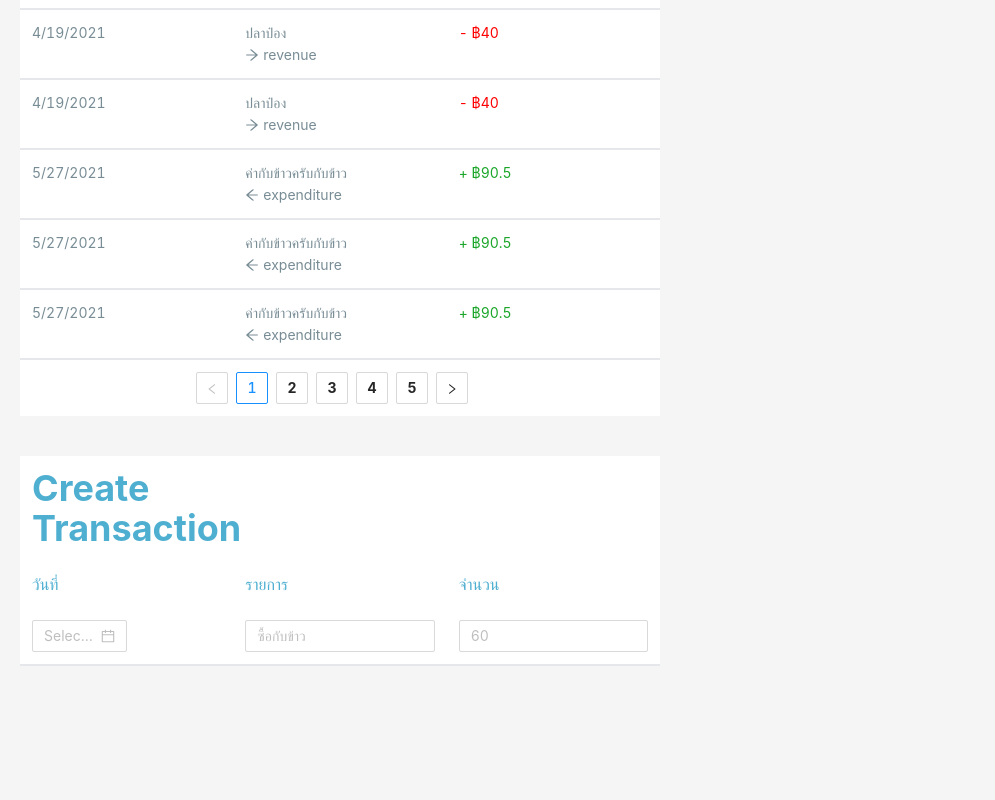
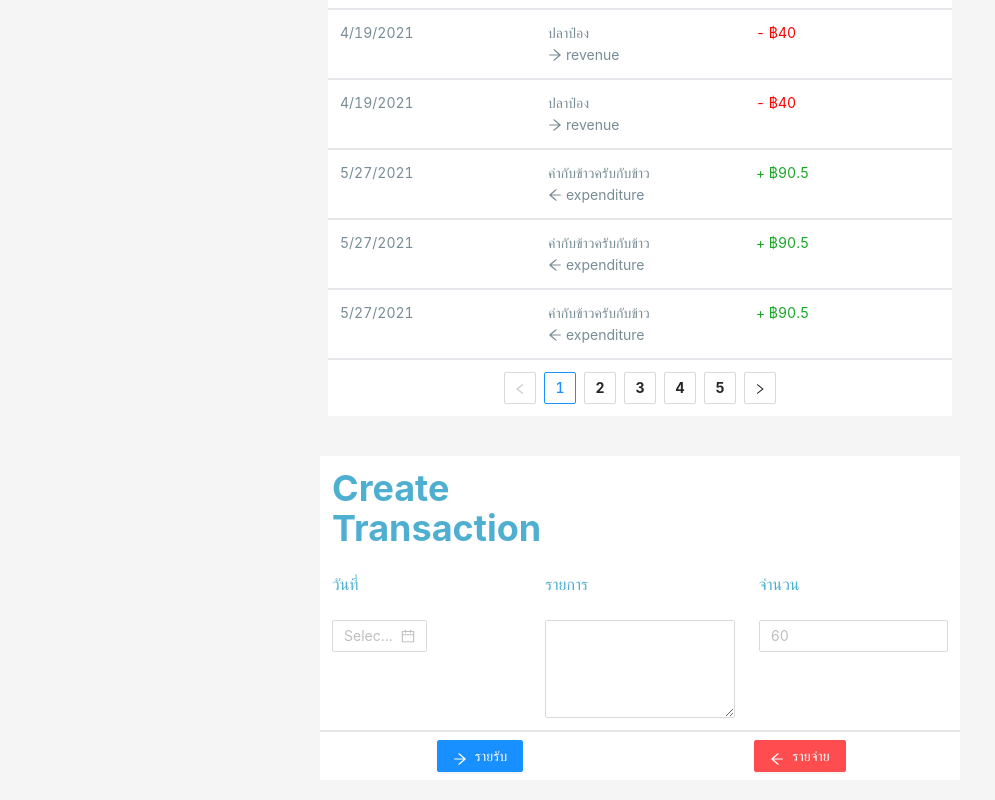
Before and after one commit to Jetnipat-c/mini-project-frontend, a Next.js app: page / in a window 1280 px wide. Shown: the part 568-1368 px from the top of the page, without its empty margins (0-995 px from the left). Before the commit the page ends 1254 px from the top, so only its background shows below. Built offline with nearby package versions, Linux system fonts and the light colour scheme; no server answers.

Commit message:
:tada: flex wrap

```diff
--- a/components/CreateTransaction.tsx
+++ b/components/CreateTransaction.tsx
@@ -7,7 +7,10 @@ import {
   DatePicker,
   AutoComplete,
   Cascader,
+  Button,
 } from "antd";
+import { ArrowLeftOutlined, ArrowRightOutlined } from "@ant-design/icons";
+const { TextArea } = Input;
 import { useState } from "react";
 const CreateTransaction = () => {
   const [date, setDate] = useState("");
@@ -28,15 +31,24 @@ const CreateTransaction = () => {
       </div>
 
       <div className="grid grid-cols-3 border-b-2 border-fuchsia-600 max-w-screen-sm bg-white text-title dark:bg-bgnav dark:text-primary ">
-
         <div className="col-start-1 col-end-2 m-3 ">
           <DatePicker style={{ width: "50%" }} onChange={hadeldate} />
         </div>
         <div className="col-start-2 col-end-3 m-3">
-        <Input placeholder="ซื้อกับข้าว" />
+          <TextArea rows={4} />
         </div>
         <div className="col-start-3 col-end-4 m-3">
           <Input placeholder="60" />
+        </div>
+      </div>
+      <div className="grid grid-cols-2 max-w-screen-sm bg-white text-title dark:bg-bgnav dark:text-primary pt-2 text-center pb-2">
+        <div className="">
+          <Button type="primary" icon={<ArrowRightOutlined />}>รายรับ</Button>
+        </div>
+        <div className="">
+          <Button type="primary" danger icon={<ArrowLeftOutlined />}>
+            รายจ่าย
+          </Button>
         </div>
       </div>
     </div>
--- a/pages/index.tsx
+++ b/pages/index.tsx
@@ -6,9 +6,8 @@ import { UserStore } from "../store";
 import LastTransaction from "../components/LastTransaction";
 import CreateTransaction from "../components/CreateTransaction";
 const Home = ({ token }) => {
-
   //console.log("token index: ",token)
-  const { setUsername } = UserStore()
+  const { setUsername } = UserStore();
   useEffect(() => {
     profileUser();
   }, []);
@@ -19,13 +18,24 @@ const Home = ({ token }) => {
       const users = await axios.get(`http://localhost:6969/api/auth/profile`, {
         headers: { Authorization: `Bearer ${token}` },
       });
-      setUsername(users.data.username)
+      setUsername(users.data.username);
     } catch (e) {
       console.log(e);
     }
   };
 
-  return <Layout ><LastTransaction /><CreateTransaction /></Layout>;
+  return (
+    <Layout>
+      <div className="flex justify-around flex-wrap">
+        <div className="">
+          <LastTransaction />
+        </div>
+        <div className="">
+          <CreateTransaction />
+        </div>
+      </div>
+    </Layout>
+  );
 };
 export default Home;
 
```
Lines whose indentation alone changed are shown as unchanged.
